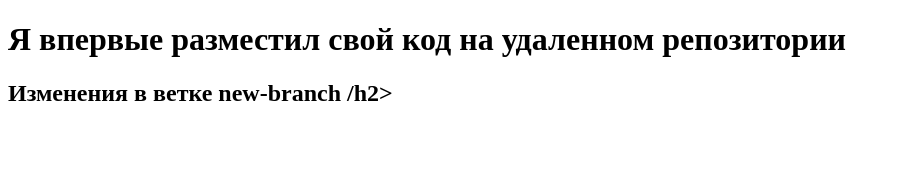
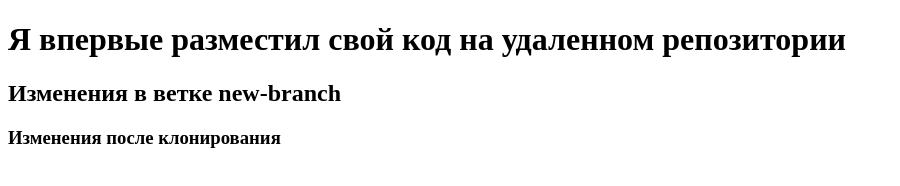
Before and after one commit to Sulik2009/repos, a plain HTML site: page index.html in a window 1280 px wide. Shown: the whole page, without its empty margins (0-900 px from the left). Drawn offline with Linux system fonts and the light colour scheme.

Commit message:
add h3 title

```diff
--- a/index.html
+++ b/index.html
@@ -7,7 +7,8 @@
 </head>
 <body>
    <h1>Я впервые разместил свой код на удаленном репозитории </h1>
-   <h2>Изменения в ветке new-branch /h2>
+   <h2>Изменения в ветке new-branch </h2>
+   <h3>Изменения после клонирования</h2>
 
 </body>
 </html>
```
